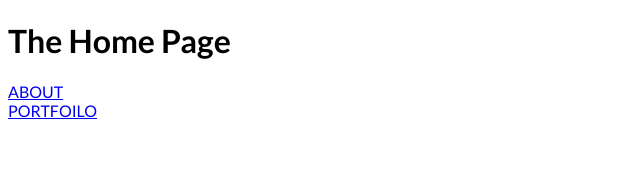
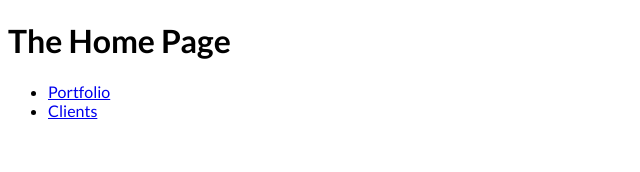
Before and after one commit to joepasss/next_study, a Next.js app in the folder routing/: page / in a window 1280 px wide. Shown: the top 172 px of the page, without its empty margins (0-640 px from the left). Built offline with nearby package versions, Linux system fonts and the light colour scheme.

Commit message:
navigating using Link component

```diff
--- a/routing/pages/index.tsx
+++ b/routing/pages/index.tsx
@@ -1,12 +1,18 @@
+import Link from "next/link";
 import React from "react";
 
 const HomePage = () => {
   return (
     <div>
       <h1>The Home Page</h1>
-      <a href="/about">ABOUT</a>
-      <br />
-      <a href="/portfolio">PORTFOILO</a>
+      <ul>
+        <li>
+          <Link href={"/portfolio"}>Portfolio</Link>
+        </li>
+        <li>
+          <Link href={"/clients"}>Clients</Link>
+        </li>
+      </ul>
     </div>
   );
 };
```
